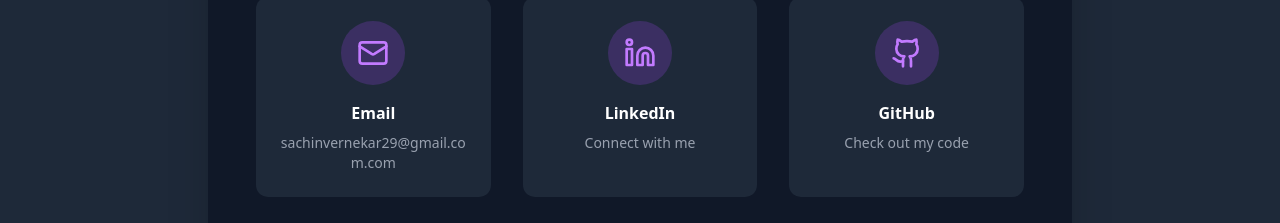
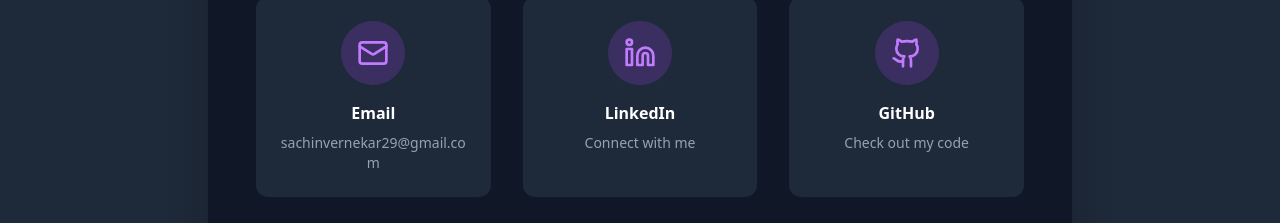
Before and after one commit to sachinv1604/my-portfolio, a React (Vite) app: page / in a window 1280 px wide. Shown: the part 3362-3585 px from the top of the page. Built offline with nearby package versions, Linux system fonts and the light colour scheme.

Commit message:
in contact  there was a mistake , in this commit i solved it

```diff
--- a/src/App.jsx
+++ b/src/App.jsx
@@ -529,7 +529,7 @@ const Contact = () => {
               </div>
               <h3 className="text-white font-semibold mb-2">Email</h3>
               <p className="text-gray-400 text-sm text-center break-all">
-                sachinvernekar29@gmail.com.com
+                sachinvernekar29@gmail.com
               </p>
             </motion.a>
 
```
